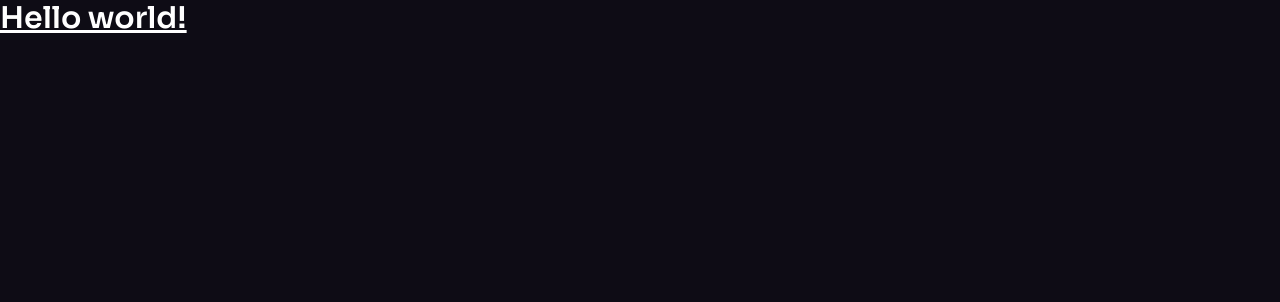
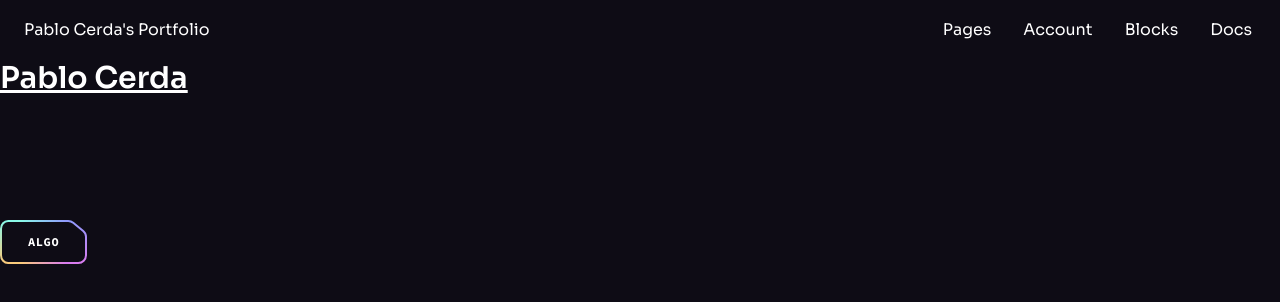
Before and after one commit to Pablocerdaaa/Portfolio-React-Vite-Tailwind, a React (Vite) app in the folder portfolio/: page / in a window 1280 px wide. Shown: the top 302 px of the page. Built offline with nearby package versions, Linux system fonts and the light colour scheme.

Commit message:
added navbar and css code
added navbar and css code

```diff
--- a/portfolio/package.json
+++ b/portfolio/package.json
@@ -10,6 +10,8 @@
     "preview": "vite preview"
   },
   "dependencies": {
+    "@heroicons/react": "^2.1.4",
+    "@material-tailwind/react": "^2.1.9",
     "react": "^18.3.1",
     "react-dom": "^18.3.1",
     "react-router-dom": "^6.24.0"
--- a/portfolio/src/App.jsx
+++ b/portfolio/src/App.jsx
@@ -1,12 +1,20 @@
+import ButtonGradient from "./assets/svg/ButtonGradient";
+import Button from "./components/Button";
+import { NavbarSimple } from "./components/Navbar.jsx";
+const App = () => {
+  return (
+    <>
+    <NavbarSimple/>
+    <h1 className="text-3xl font-bold underline"> Pablo Cerda </h1>
 
-
-function App() {
-
-  return (
-    <h1 className="text-3xl font-bold underline">
-      Hello world!
-    </h1>
-  )
-}
+    <div className="pt-[4.75rem] lg:pt-[5.25rem] overflow-hidden">
+      <Button className="mt-10" href="#login">
+        algo
+      </Button>
+    </div>
+    <ButtonGradient/>
+    </>
+  );
+};
 
 export default App
--- /dev/null
+++ b/portfolio/src/components/Button.jsx
@@ -0,0 +1,14 @@
+import ButtonSvg from '../assets/svg/ButtonSvg';
+
+const Button = ({className, href, onClick, children, px, white }) => {
+    const classes = `button relative infline-flex items-center justify-center h-11 transition-colors hover:text-color-1 ${px || 'px-7'} ${white ? 'text-n-8': 'text-n-1'} ${className || ""}`;
+    const renderButton = () => (
+        <button className={classes}>
+            <span>{children}</span>
+            {ButtonSvg(white)}
+        </button>
+    );
+  return renderButton();
+};
+
+export default Button
--- /dev/null
+++ b/portfolio/src/components/Navbar.jsx
@@ -0,0 +1,103 @@
+import React from "react";
+import {
+  Navbar,
+  Collapse,
+  Typography,
+  IconButton,
+} from "@material-tailwind/react";
+import { Bars3Icon, XMarkIcon } from "@heroicons/react/24/outline";
+
+function NavList() {
+  return (
+    <ul className="my-2 flex flex-col gap-2 lg:mb-0 lg:mt-0 lg:flex-row lg:items-center lg:gap-6">
+      <Typography
+        as="li"
+        variant="small"
+        color="blue-gray"
+        className="p-1 font-medium"
+      >
+        <a href="#" className="flex items-center hover:text-blue-500 transition-colors">
+          Pages
+        </a>
+      </Typography>
+      <Typography
+        as="li"
+        variant="small"
+        color="blue-gray"
+        className="p-1 font-medium"
+      >
+        <a href="#" className="flex items-center hover:text-blue-500 transition-colors">
+          Account
+        </a>
+      </Typography>
+      <Typography
+        as="li"
+        variant="small"
+        color="blue-gray"
+        className="p-1 font-medium"
+      >
+        <a href="#" className="flex items-center hover:text-blue-500 transition-colors">
+          Blocks
+        </a>
+      </Typography>
+      <Typography
+        as="li"
+        variant="small"
+        color="blue-gray"
+        className="p-1 font-medium"
+      >
+        <a href="#" className="flex items-center hover:text-blue-500 transition-colors">
+          Docs
+        </a>
+      </Typography>
+    </ul>
+  );
+}
+
+export function NavbarSimple() {
+  const [openNav, setOpenNav] = React.useState(false);
+
+  const handleWindowResize = () =>
+    window.innerWidth >= 960 && setOpenNav(false);
+
+  React.useEffect(() => {
+    window.addEventListener("resize", handleWindowResize);
+
+    return () => {
+      window.removeEventListener("resize", handleWindowResize);
+    };
+  }, []);
+
+  return (
+    <Navbar className="mx-auto max-w-screen-xl px-6 py-3">
+      <div className="flex items-center justify-between text-blue-gray-900">
+        <Typography
+          as="a"
+          href="#"
+          variant="h6"
+          className="mr-4 cursor-pointer py-1.5"
+        >
+          Pablo Cerda's Portfolio
+        </Typography>
+        <div className="hidden lg:block">
+          <NavList />
+        </div>
+        <IconButton
+          variant="text"
+          className="ml-auto h-6 w-6 text-inherit hover:bg-transparent focus:bg-transparent active:bg-transparent lg:hidden"
+          ripple={false}
+          onClick={() => setOpenNav(!openNav)}
+        >
+          {openNav ? (
+            <XMarkIcon className="h-6 w-6" strokeWidth={2} />
+          ) : (
+            <Bars3Icon className="h-6 w-6" strokeWidth={2} />
+          )}
+        </IconButton>
+      </div>
+      <Collapse open={openNav}>
+        <NavList />
+      </Collapse>
+    </Navbar>
+  );
+}
--- /dev/null
+++ b/portfolio/src/styles/Navbar.css
@@ -0,0 +1,76 @@
+/* src/components/Navbar.css */
+
+.navbar {
+    width: 100%;
+    height: 25vh;
+    background-color: #333;
+    color: white;
+    display: flex;
+    align-items: center;
+    justify-content: center;
+    position: fixed;
+    top: 0;
+    left: 0;
+    transition: height 0.3s ease;
+    z-index: 1000;
+}
+
+/* src/components/Navbar.css */
+
+.navbar {
+    width: 100%;
+    height: 25vh;
+    background-color: #333;
+    color: white;
+    display: flex;
+    align-items: center;
+    justify-content: center;
+    position: fixed;
+    top: 0;
+    left: 0;
+    transition: height 0.3s ease, background-color 0.3s ease;
+    z-index: 1000;
+}
+
+.navbar-scrolled {
+    height: 10vh;
+    background-color: #222;
+}
+
+.navbar-content {
+    display: flex;
+    justify-content: space-between;
+    align-items: center;
+    width: 90%;
+}
+
+.navbar h1 {
+    margin: 0;
+}
+
+.navbar ul {
+    list-style: none;
+    display: flex;
+    gap: 1rem;
+    margin: 0;
+    padding: 0;
+}
+
+.navbar ul li {
+    display: inline;
+}
+
+.navbar ul li a {
+    color: white;
+    text-decoration: none;
+    font-weight: bold;
+}
+
+.navbar ul li a:hover {
+    text-decoration: underline;
+}
+
+
+.navbar-scrolled {
+    height: 10vh;
+}
```
Also changed, not shown: portfolio/src/assets/svg/PC.svg (added), 1 other file (tests, documents, lock files or other folders).
